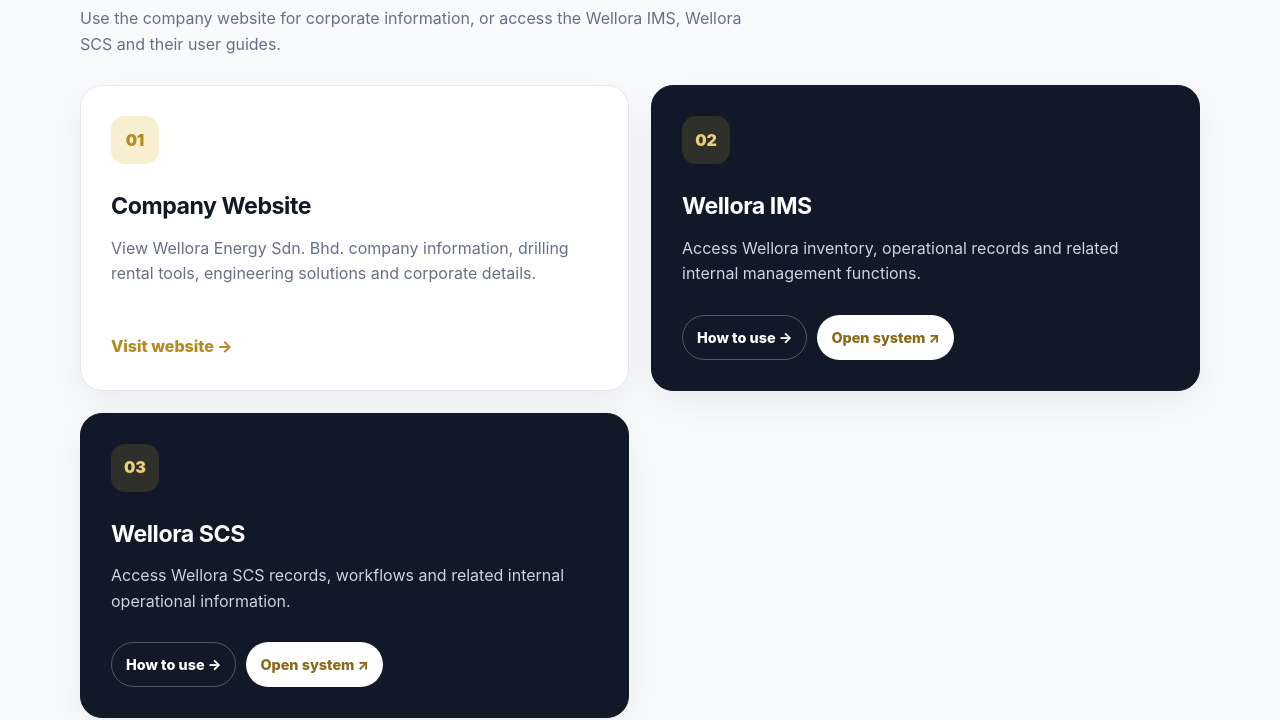
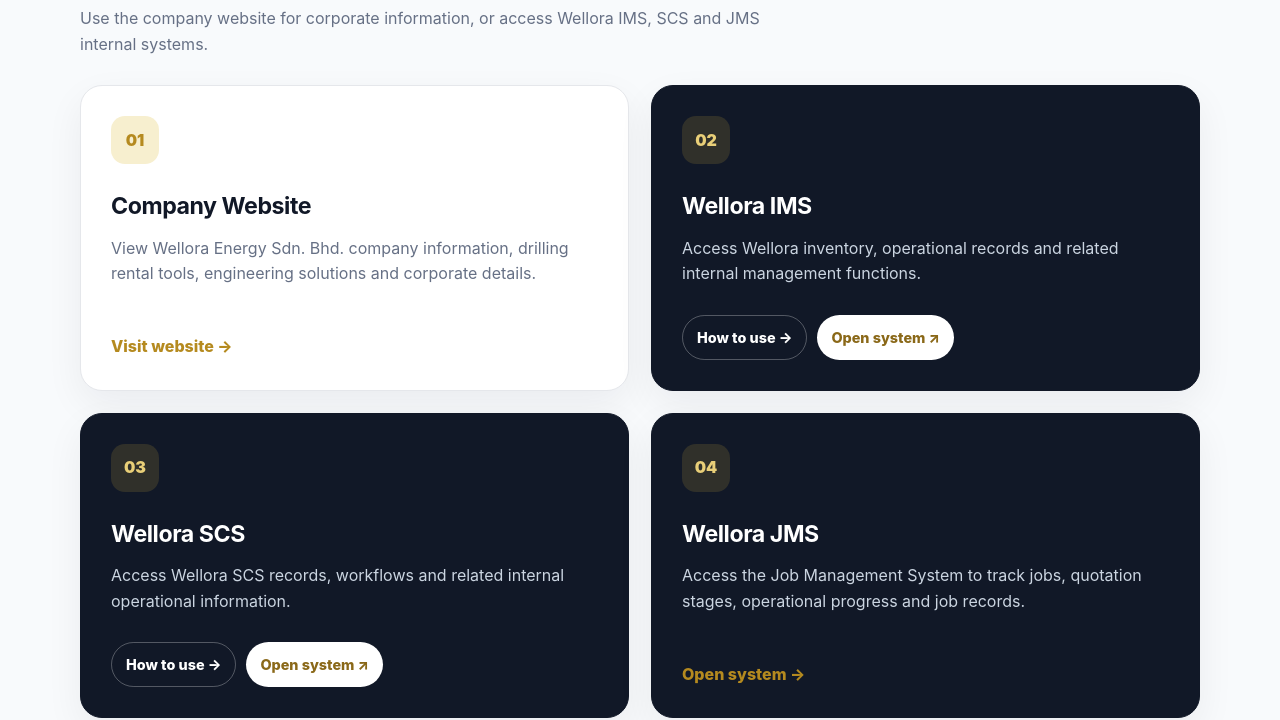
Before and after one commit to welloraenergy/internalhome, a plain HTML site: page index.html in a window 1280 px wide. Shown: the part 679-1399 px from the top of the page. Drawn offline with Linux system fonts and the light colour scheme.

Commit message:
Add Wellora JMS as fourth internal home card

```diff
--- a/index.html
+++ b/index.html
@@ -60,7 +60,7 @@
         <div class="section-head">
           <div class="kicker">Apps & Links</div>
           <h2>Where would you like to go?</h2>
-          <p>Use the company website for corporate information, or access the Wellora IMS, Wellora SCS and their user guides.</p>
+          <p>Use the company website for corporate information, or access Wellora IMS, SCS and JMS internal systems.</p>
         </div>
         <div class="grid">
           <a class="card" href="https://welloraenergy.com/" target="_blank" rel="noopener">
@@ -88,6 +88,13 @@
               <a class="system" href="https://welloraenergy.github.io/scs/" target="_blank" rel="noopener noreferrer">Open system ↗</a>
             </div>
           </div>
+
+          <a class="card primary" href="https://welloraenergy.github.io/jms/" target="_blank" rel="noopener noreferrer">
+            <div class="icon">04</div>
+            <h3>Wellora JMS</h3>
+            <p>Access the Job Management System to track jobs, quotation stages, operational progress and job records.</p>
+            <div class="open">Open system →</div>
+          </a>
         </div>
       </div>
     </section>
```
